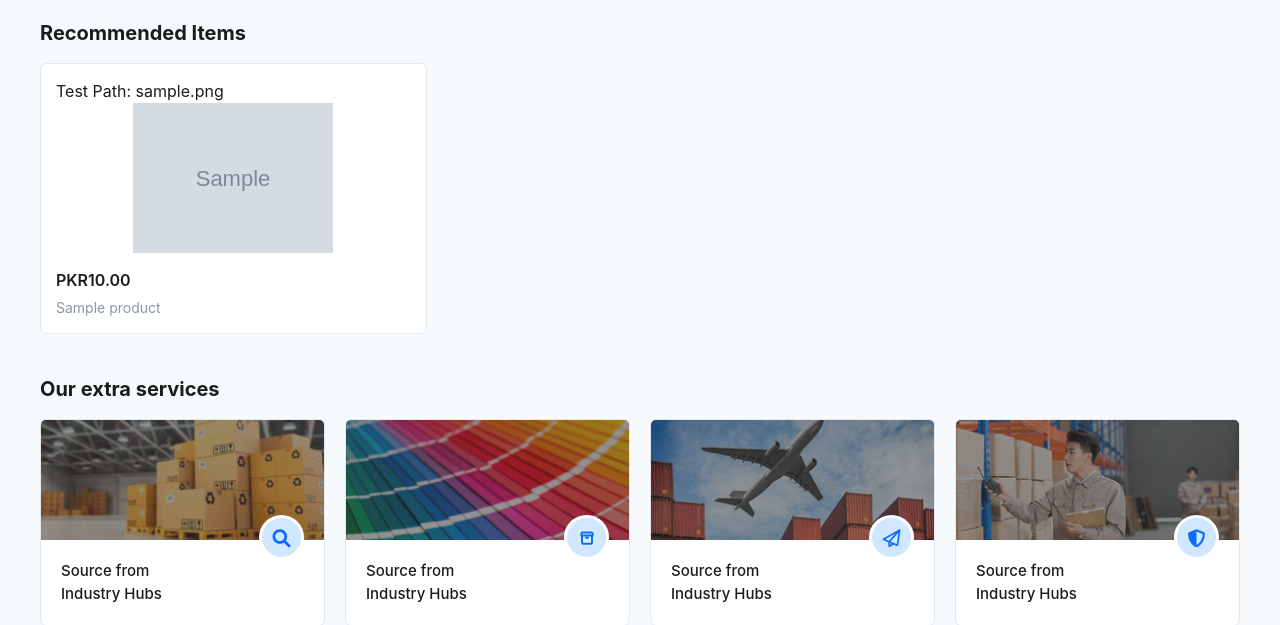
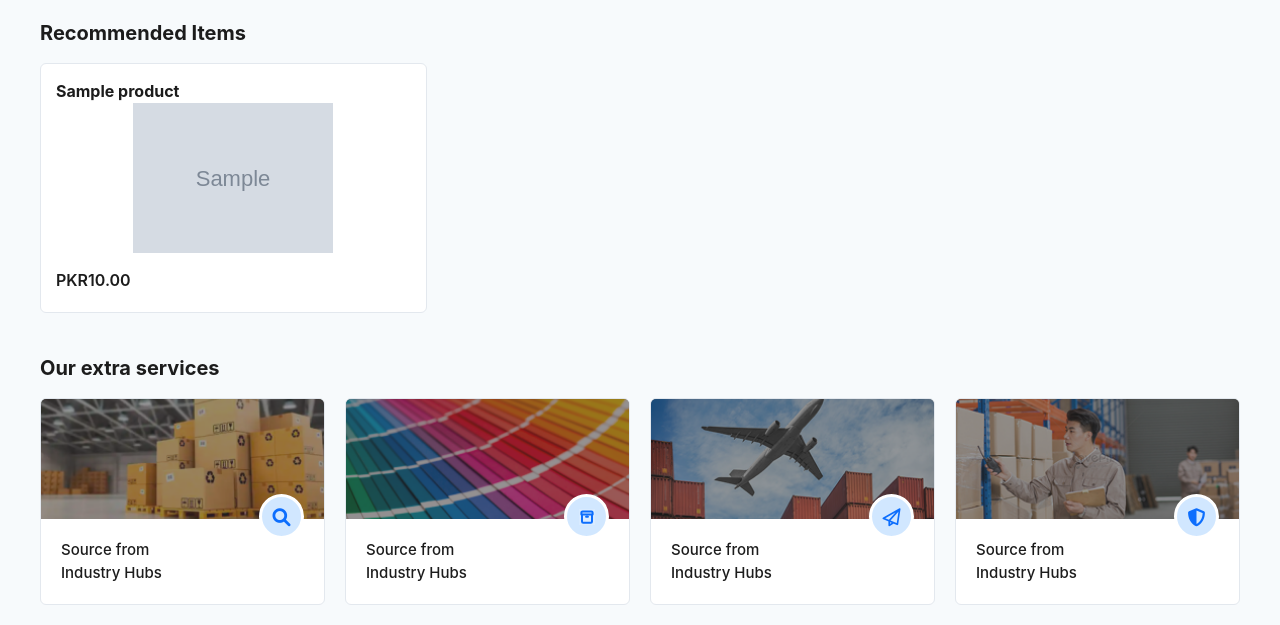
Before and after one commit to mabdullah236/DEVELOPERSHUB-task, a Django app: page / in a window 1280 px wide. Shown: the part 1527-2152 px from the top of the page. Run offline with Django 5.2, Linux system fonts and the light colour scheme; tables that the repository leaves empty hold one stand-in row (values such as "Sample post"); grey boxes marked "Sample" are stand-in pictures.

Commit message:
Update the UI.

```diff
--- a/shop/templates/shop/index.html
+++ b/shop/templates/shop/index.html
@@ -186,11 +186,10 @@
                 {% for product in featured_products%}
                 <a href="{% url 'product_detail' product.id%}" style="text-decoration: none; color: inherit;">
                     <div class="rec-card card">
-                        <p>Test Path: {{ product.image }}</p>
+                        <p style="font-weight:bold">{{ product.name }}</p>
                         <img src="/media/{{ product.image }}" alt="{{ product.name }}">
                         <div class="rec-info">
                             <span class="price">PKR{{product.new_price}}</span>
-                            <p>{{product.name}}</p>
                         </div>
                     </div>
                 </a>
```
